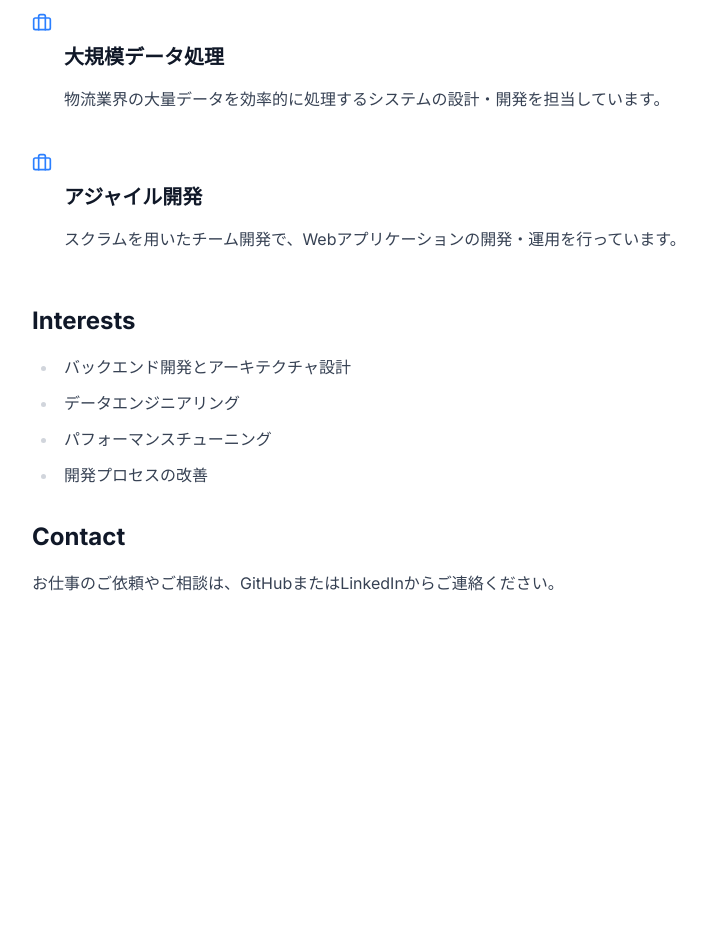
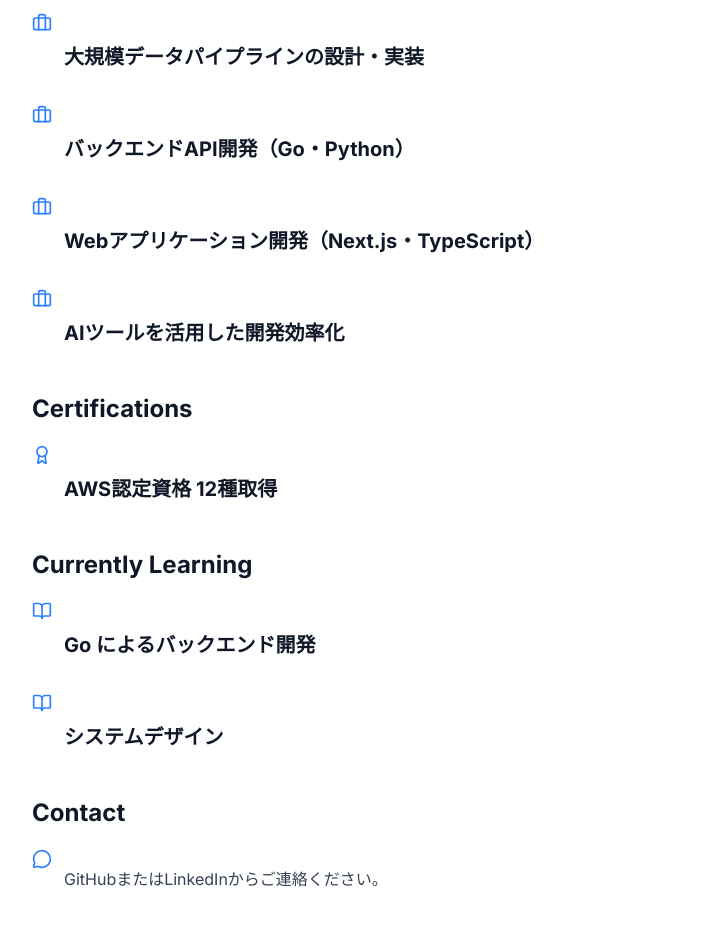
Before and after one commit to natori-hrj/natorium.dev, a SvelteKit app: page /about in a window 1280 px wide. Shown: the part 320-1246 px from the top of the page, without its empty margins (240-947 px from the left). Before the commit the page ends 997 px from the top, so only its background shows below. Built offline with nearby package versions, Linux system fonts and the light colour scheme; a web font is replaced by a local one.

Commit message:
feat: aboutの更新

```diff
--- a/src/routes/about/+page.svelte
+++ b/src/routes/about/+page.svelte
@@ -1,5 +1,5 @@
 <script lang="ts">
-  import { Mail, MapPin, Briefcase } from 'lucide-svelte';
+  import { Briefcase, Award, BookOpen, MessageCircle } from 'lucide-svelte';
 </script>
 
 <svelte:head>
@@ -12,8 +12,8 @@
 
   <div class="prose prose-gray dark:prose-invert max-w-none mb-12">
     <p class="text-lg text-gray-700 dark:text-gray-300 leading-relaxed">
-      はじめまして、natoriと申します。<br>
-      某大手物流企業でBackend Engineerとして働いています。
+      建築・インテリアデザイン専攻から独学でエンジニアに転身。<br>
+      現在は某大手物流企業のデジタル推進部門にて、大規模データ基盤の開発に従事。
     </p>
 
     <h2 class="text-2xl font-bold mt-8 mb-4 text-gray-900 dark:text-white">What I Do</h2>
@@ -23,8 +23,7 @@
           <Briefcase size={20} class="text-blue-500 dark:text-blue-400" />
         </div>
         <div>
-          <h3 class="font-bold text-gray-900 dark:text-white">大規模データ処理</h3>
-          <p>物流業界の大量データを効率的に処理するシステムの設計・開発を担当しています。</p>
+          <h3 class="font-bold text-gray-900 dark:text-white">大規模データパイプラインの設計・実装</h3>
         </div>
       </div>
 
@@ -33,24 +32,69 @@
           <Briefcase size={20} class="text-blue-500 dark:text-blue-400" />
         </div>
         <div>
-          <h3 class="font-bold text-gray-900 dark:text-white">アジャイル開発</h3>
-          <p>スクラムを用いたチーム開発で、Webアプリケーションの開発・運用を行っています。</p>
+          <h3 class="font-bold text-gray-900 dark:text-white">バックエンドAPI開発（Go・Python）</h3>
+        </div>
+      </div>
+
+      <div class="flex items-start gap-3">
+        <div class="mt-1">
+          <Briefcase size={20} class="text-blue-500 dark:text-blue-400" />
+        </div>
+        <div>
+          <h3 class="font-bold text-gray-900 dark:text-white">Webアプリケーション開発（Next.js・TypeScript）</h3>
+        </div>
+      </div>
+
+      <div class="flex items-start gap-3">
+        <div class="mt-1">
+          <Briefcase size={20} class="text-blue-500 dark:text-blue-400" />
+        </div>
+        <div>
+          <h3 class="font-bold text-gray-900 dark:text-white">AIツールを活用した開発効率化</h3>
         </div>
       </div>
     </div>
 
-    <h2 class="text-2xl font-bold mt-8 mb-4 text-gray-900 dark:text-white">Interests</h2>
-    <ul class="text-gray-700 dark:text-gray-300">
-      <li>バックエンド開発とアーキテクチャ設計</li>
-      <li>データエンジニアリング</li>
-      <li>パフォーマンスチューニング</li>
-      <li>開発プロセスの改善</li>
-    </ul>
+    <h2 class="text-2xl font-bold mt-8 mb-4 text-gray-900 dark:text-white">Certifications</h2>
+    <div class="space-y-4 text-gray-700 dark:text-gray-300">
+      <div class="flex items-start gap-3">
+        <div class="mt-1">
+          <Award size={20} class="text-blue-500 dark:text-blue-400" />
+        </div>
+        <div>
+          <h3 class="font-bold text-gray-900 dark:text-white">AWS認定資格 12種取得</h3>
+        </div>
+      </div>
+    </div>
+
+    <h2 class="text-2xl font-bold mt-8 mb-4 text-gray-900 dark:text-white">Currently Learning</h2>
+    <div class="space-y-4 text-gray-700 dark:text-gray-300">
+      <div class="flex items-start gap-3">
+        <div class="mt-1">
+          <BookOpen size={20} class="text-blue-500 dark:text-blue-400" />
+        </div>
+        <div>
+          <h3 class="font-bold text-gray-900 dark:text-white">Go によるバックエンド開発</h3>
+        </div>
+      </div>
+
+      <div class="flex items-start gap-3">
+        <div class="mt-1">
+          <BookOpen size={20} class="text-blue-500 dark:text-blue-400" />
+        </div>
+        <div>
+          <h3 class="font-bold text-gray-900 dark:text-white">システムデザイン</h3>
+        </div>
+      </div>
+    </div>
 
     <h2 class="text-2xl font-bold mt-8 mb-4 text-gray-900 dark:text-white">Contact</h2>
-    <p class="text-gray-700 dark:text-gray-300">
-      お仕事のご依頼やご相談は、GitHubまたはLinkedInからご連絡ください。
-    </p>
+    <div class="flex items-start gap-3 text-gray-700 dark:text-gray-300">
+      <div class="mt-1">
+        <MessageCircle size={20} class="text-blue-500 dark:text-blue-400" />
+      </div>
+      <p>GitHubまたはLinkedInからご連絡ください。</p>
+    </div>
   </div>
 
 </div>
```
